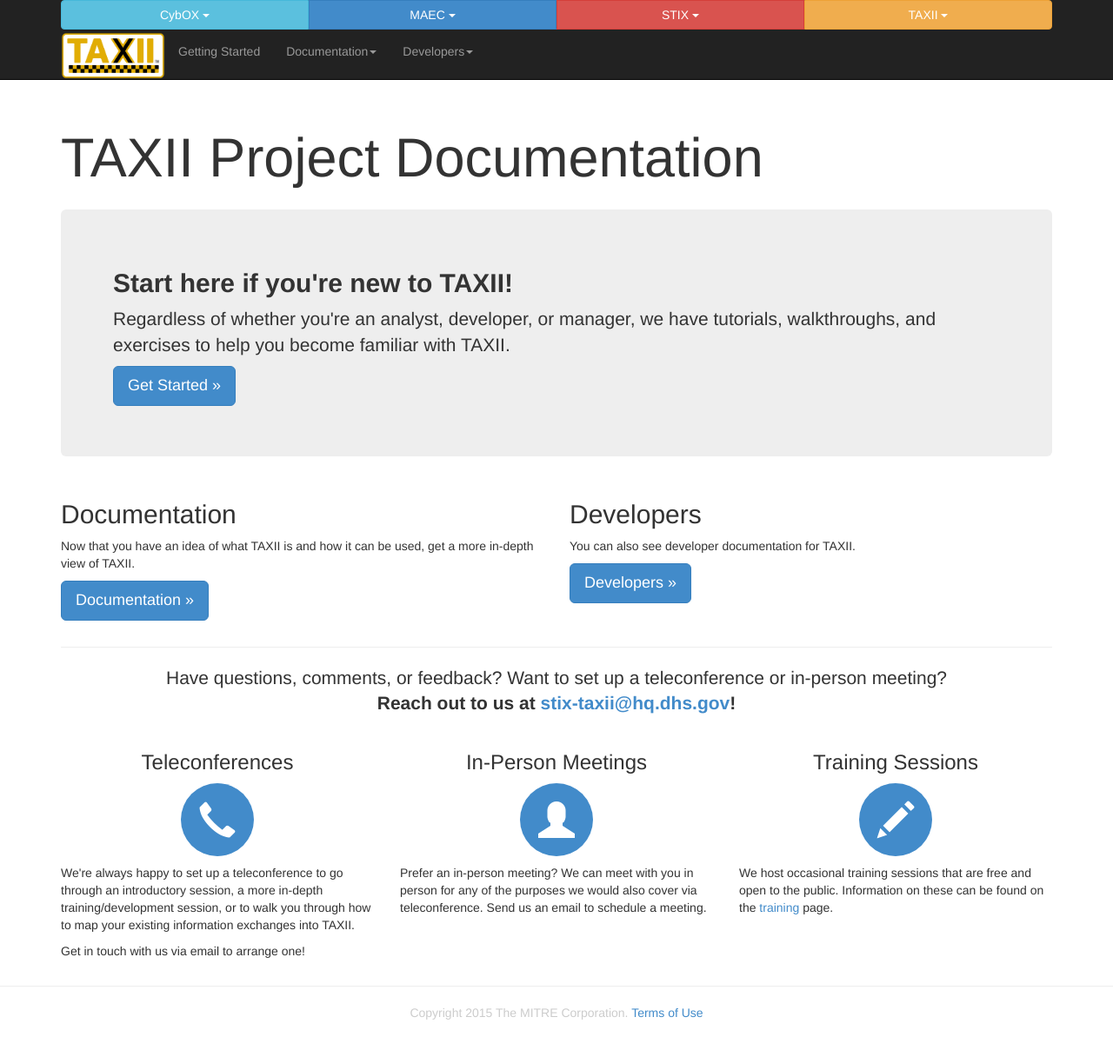
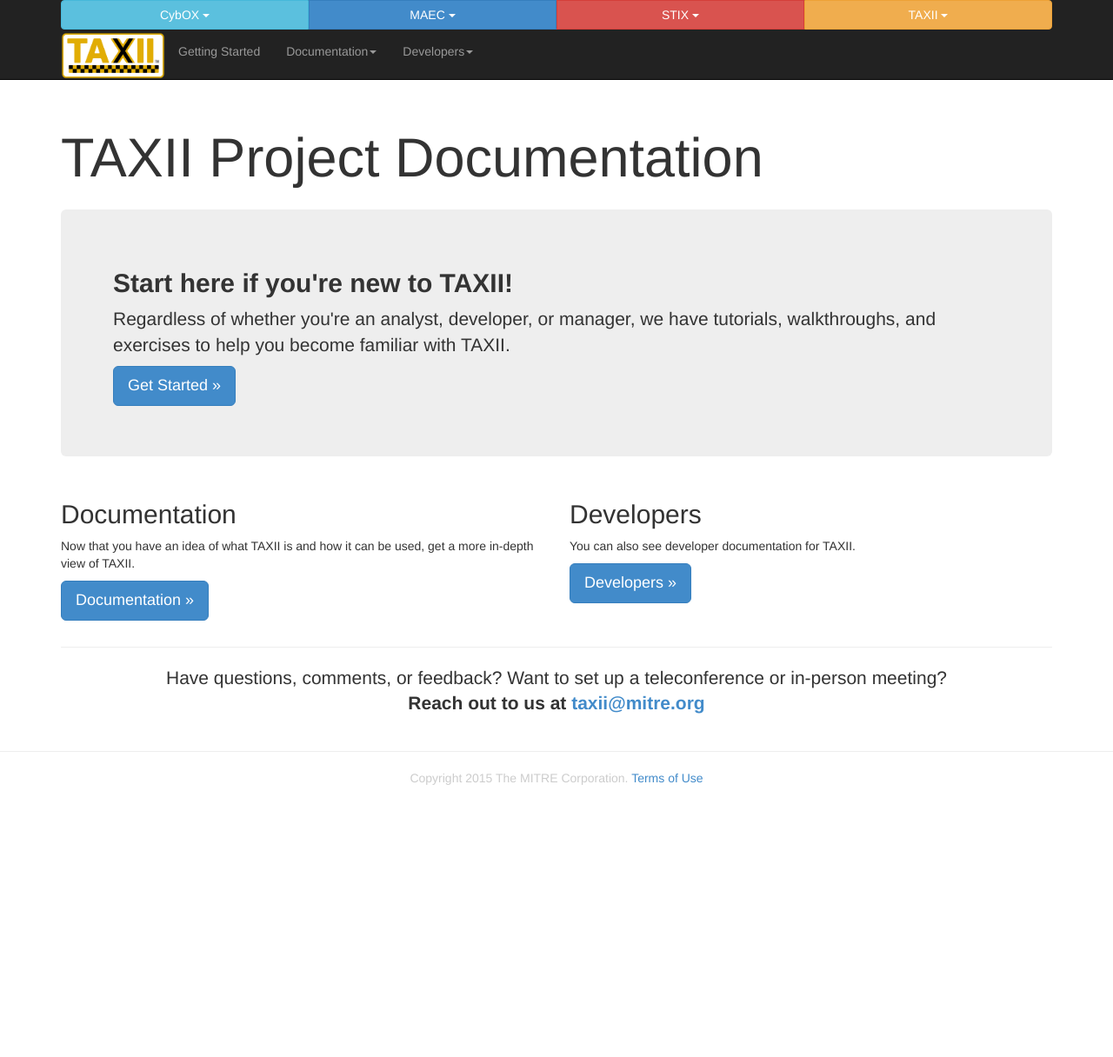
Before and after one commit to TAXIIProject/taxiiproject.github.io, a Jekyll site: the page built from index.md, in a window 1280 px wide. Shown: the whole page at 87% size. Built offline with Jekyll 4.4.1, drawn with Linux system fonts in a browser that asks for light colours; Markdown is read by kramdown in place of the engine named in the settings; after the commit the page ends 946 px from its top, so only the background shows below that.

Commit message:
rescind offer of training, un-bounce email

```diff
--- a/index.md
+++ b/index.md
@@ -33,33 +33,5 @@ no_in_page_title: true
 <p class="lead text-center">
 	Have questions, comments, or feedback? Want to set up a teleconference or in-person meeting?
 	<br/>
-	<strong>Reach out to us at <a href="mailto:stix-taxii@hq.dhs.gov">stix-taxii@hq.dhs.gov</a>!</strong>
+	<strong>Reach out to us at <a href="mailto:taxii@mitre.org">taxii@mitre.org</a></strong>
 </p>
-
-<div class="row">
-    <div class="col-md-4">
-      <h3 class="text-center">Teleconferences</h3>
-	  <div class="contact-icon">
-		  <span class="glyphicon glyphicon-earphone">
-		  </span>
-	  </div>
-      <p>We're always happy to set up a teleconference to go through an introductory session, a more in-depth training/development session, or to walk you through how to map your existing information exchanges into TAXII.</p>
-	  <p>Get in touch with us via email to arrange one!</p>
-    </div>
-    <div class="col-md-4">
-      <h3 class="text-center">In-Person Meetings</h3>
-	  <div class="contact-icon">
-		  <span class="glyphicon glyphicon-user">
-		  </span>
-	  </div>
-      <p>Prefer an in-person meeting? We can meet with you in person for any of the purposes we would also cover via teleconference. Send us an email to schedule a meeting.</p>
-    </div>
-    <div class="col-md-4">
-      <h3 class="text-center">Training Sessions</h3>
-	  <div class="contact-icon">
-		  <span class="glyphicon glyphicon-pencil">
-		  </span>
-	  </div>
-	  <p>We host occasional training sessions that are free and open to the public. Information on these can be found on the <a href="http://stix.mitre.org/training/index.html">training</a> page.</p>
-    </div>
-</div>
```
